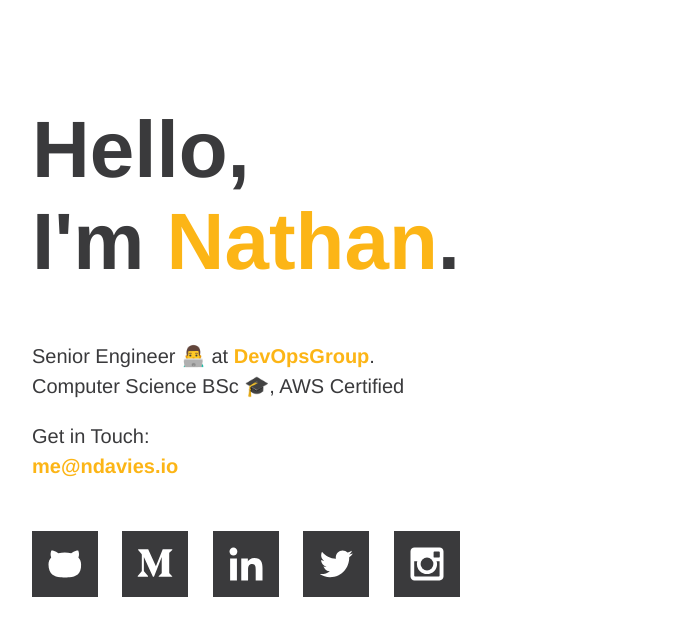
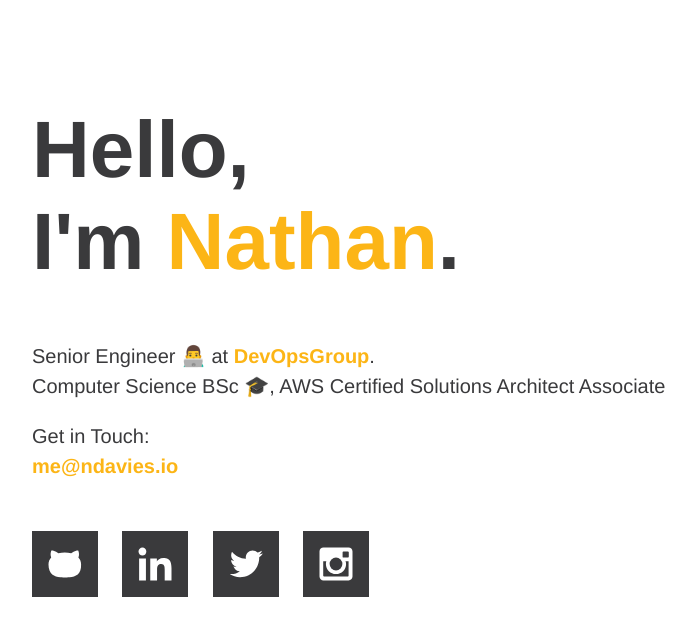
Before and after one commit to ndaviesio/ndavies.io, a plain HTML site: page index.html in a window 1280 px wide. Shown: the whole page, without its empty margins (88-784 px from the left). Drawn offline with Linux system fonts and the light colour scheme.

Commit message:
Update index.html
Remove unused Medium link and update bio line.

```diff
--- a/index.html
+++ b/index.html
@@ -12,7 +12,7 @@
       <h1>Hello,<br />I'm <span class='highlight'>Nathan</span>.</h1>
       <p>
         Senior Engineer 👨‍💻 at <a href='https://devopsgroup.com' target='_blank'>DevOpsGroup</a>.
-        <br/>Computer Science BSc 🎓, AWS Certified
+        <br/>Computer Science BSc 🎓, AWS Certified Solutions Architect Associate
       </p>
       <p>
         Get in Touch:<br />
@@ -20,7 +20,6 @@
       </p>
       <div class='socialmedia'>
         <a class='first' href='https://github.com/ndaviesio' target='_blank'><img src='img/github.svg' width='66' alt='Github Profile Button'></a>
-        <a href='https://medium.com/@me_88533' target="_blank"><img src='img/medium.svg' width='66' alt='Medium Profile Button'></a>
         <a href='https://www.linkedin.com/in/nathandaviesio' target='_blank'><img src='img/linkedin.svg' width='66' alt='LinkedIn Profile Button'></a>
         <a href='https://twitter.com/nd4v13s' target='_blank'><img src='img/twitter.svg' width='66' alt='Twitter Profile Button'></a>
         <a href='https://www.instagram.com/nathandavies1995/' target='_blank'><img src='img/instagram.svg' width='66' alt='Instagram Profile Button'></a>
```
